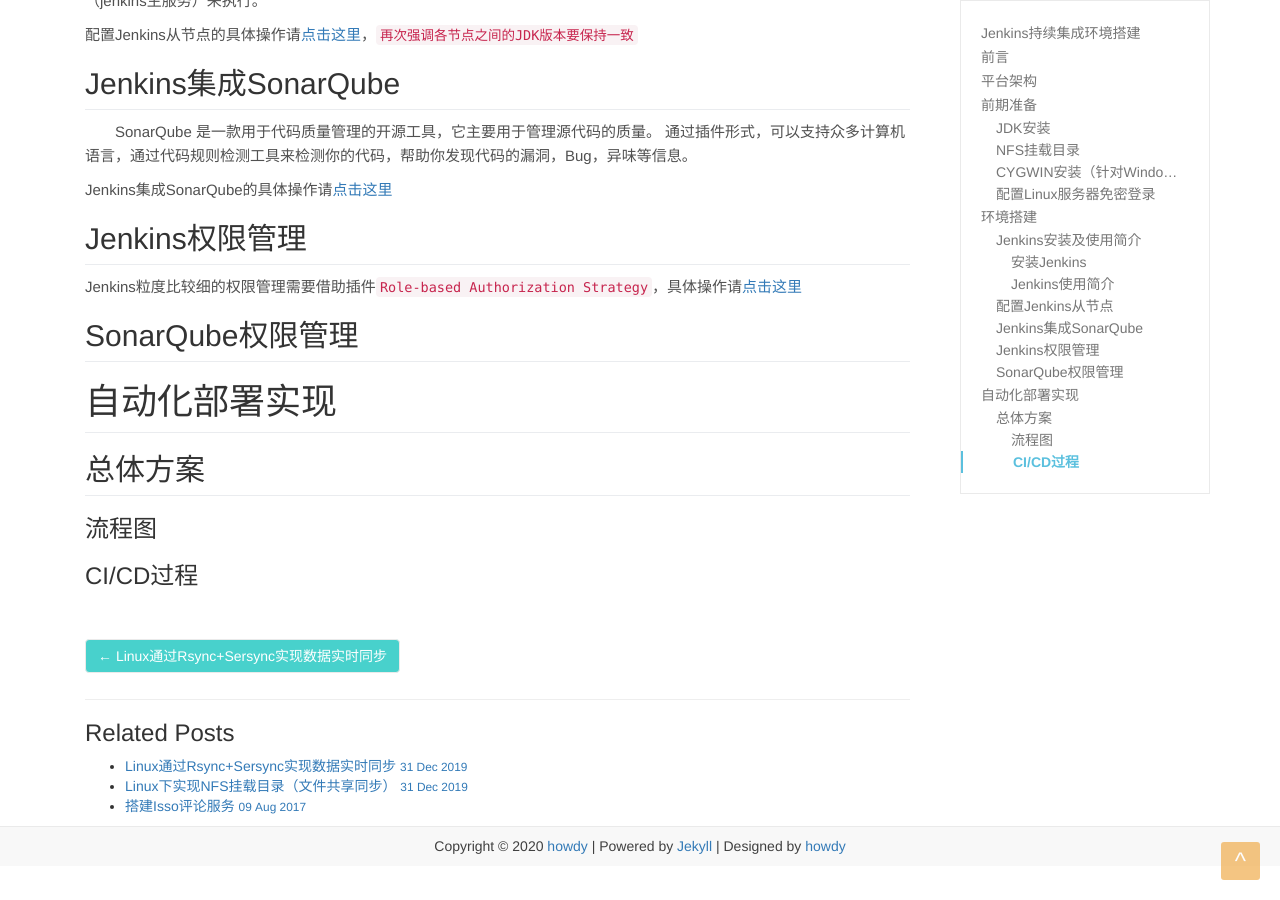
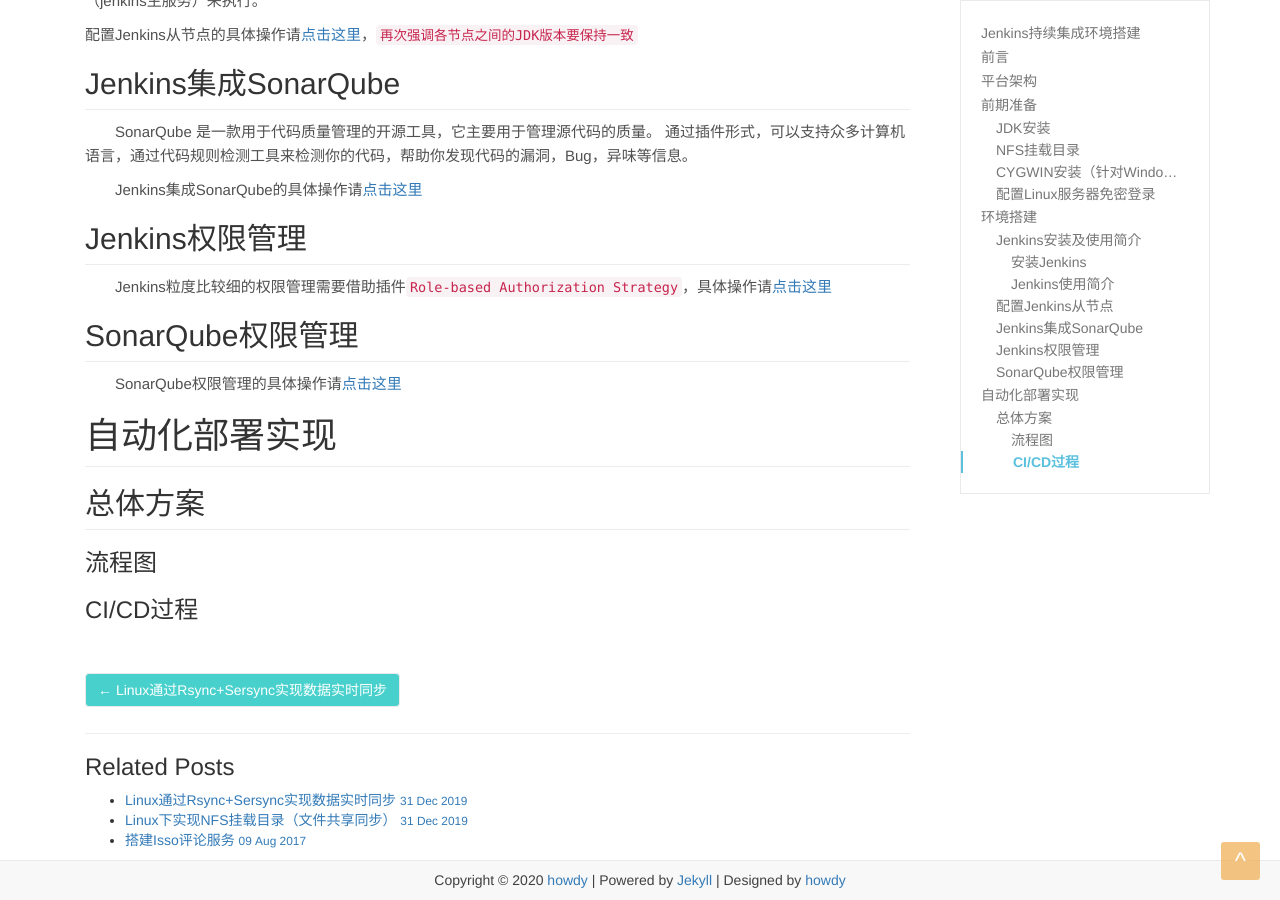
Before and after one commit to howdypl/howdypl.github.io, a Jekyll site: the page built from _posts/2020-01-02-jenkins-summary.md, in a window 1280 px wide and 900 px high, scrolled down 5317 px. Built offline with Jekyll 4.4.1, drawn with Linux system fonts in a browser that asks for light colours.

Commit message:
Jenkins持续集成环境搭建202001031454

```diff
--- a/_posts/2020-01-02-jenkins-summary.md
+++ b/_posts/2020-01-02-jenkins-summary.md
@@ -110,12 +110,13 @@ Jenkins的使用简介具体请[点击这里](https://www.cnblogs.com/along21/p/
 ## Jenkins集成SonarQube
 &emsp;&emsp;SonarQube 是一款用于代码质量管理的开源工具，它主要用于管理源代码的质量。 通过插件形式，可以支持众多计算机语言，通过代码规则检测工具来检测你的代码，帮助你发现代码的漏洞，Bug，异味等信息。
 
-Jenkins集成SonarQube的具体操作请[点击这里](https://blog.csdn.net/jin_hongxia/article/details/80844322 "Jenkins集成SonarQube")
+&emsp;&emsp;Jenkins集成SonarQube的具体操作请[点击这里](https://blog.csdn.net/jin_hongxia/article/details/80844322 "Jenkins集成SonarQube")
 
 ## Jenkins权限管理
-Jenkins粒度比较细的权限管理需要借助插件`Role-based Authorization Strategy`，具体操作请[点击这里](https://www.cnblogs.com/sker/p/9255338.html "Jenkins权限管理")
+&emsp;&emsp;Jenkins粒度比较细的权限管理需要借助插件`Role-based Authorization Strategy`，具体操作请[点击这里](https://www.cnblogs.com/sker/p/9255338.html "Jenkins权限管理")
 
 ## SonarQube权限管理
+&emsp;&emsp;SonarQube权限管理的具体操作请[点击这里](https://blog.csdn.net/danielchan2518/article/details/72792897 "SonarQube权限管理")
 
 # 自动化部署实现
 
```
